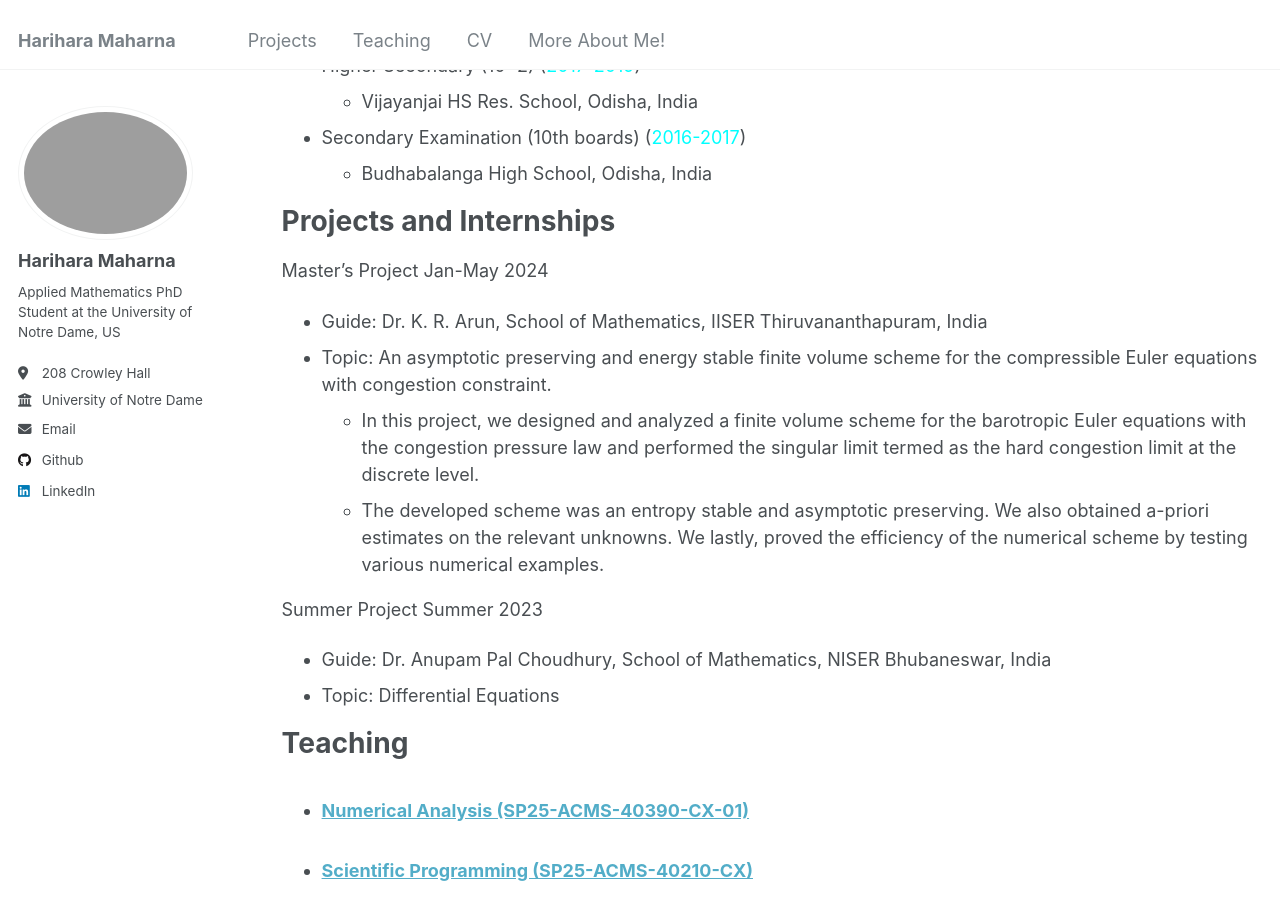
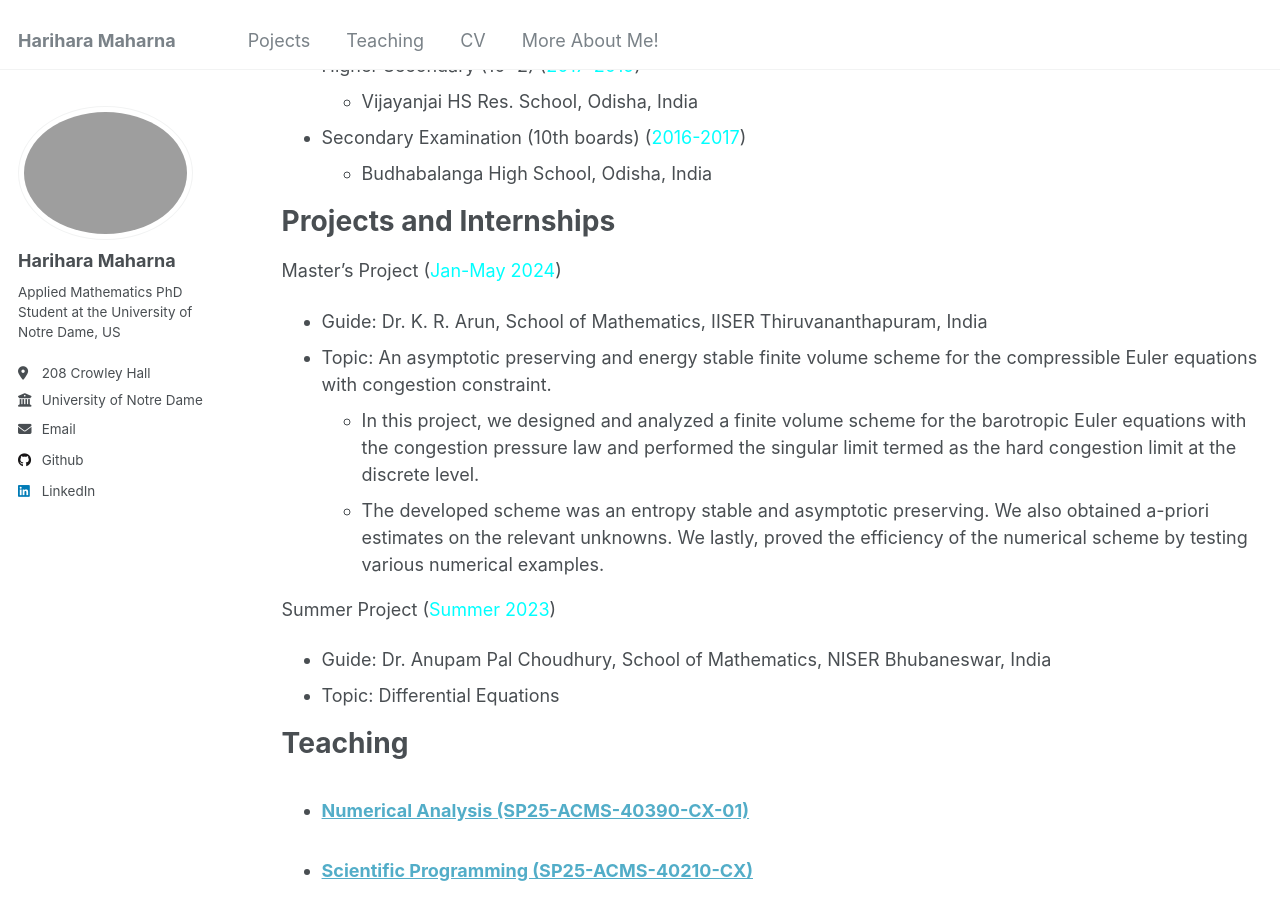
Before and after one commit to harihara-m/harihara-m.github.io, a Jekyll site: the page built from _pages/cv.md, in a window 1280 px wide and 900 px high, scrolled down 601 px. Built offline with Jekyll 4.4.1, drawn with Linux system fonts in a browser that asks for light colours.

Commit message:
projects

```diff
--- a/_data/navigation.yml
+++ b/_data/navigation.yml
@@ -8,8 +8,8 @@ main:
   # - title: "Publications"
   #   url: /publications/
 
-  - title: "Projects"
-    url: /Projects/
+  - title: "Pojects"
+    url: /portfolio/
 
   # - title: "Talks"
   #   url: /talks/
@@ -17,8 +17,6 @@ main:
   - title: "Teaching"
     url: /teaching/
 
-  # - title: "Portfolio"
-  #   url: /portfolio/
   #
   # - title: "Blog Posts"
   #   url: /year-archive/
--- a/_pages/cv.md
+++ b/_pages/cv.md
@@ -29,14 +29,14 @@ I am a first-year PhD student in Applied Mathematics in the Applied Computationa
 
 # Projects and Internships
 
-Master’s Project Jan-May 2024
+Master’s Project (<span style="color:cyan">Jan-May 2024</span>)
 
 - Guide: Dr. K. R. Arun, School of Mathematics, IISER Thiruvananthapuram, India
 - Topic: An asymptotic preserving and energy stable finite volume scheme for the compressible Euler equations with congestion constraint.
   - In this project, we designed and analyzed a finite volume scheme for the barotropic Euler equations with the congestion pressure law and performed the singular limit termed as the hard congestion limit at the discrete level.
   - The developed scheme was an entropy stable and asymptotic preserving. We also obtained a-priori estimates on the relevant unknowns. We lastly, proved the efficiency of the numerical scheme by testing various numerical examples.
 
-Summer Project Summer 2023
+Summer Project (<span style="color:cyan">Summer 2023</span>)
 
 - Guide: Dr. Anupam Pal Choudhury, School of Mathematics, NISER Bhubaneswar, India
 - Topic: Differential Equations
```
Also changed, not shown: _portfolio/portfolio-1.md (+25 -3 lines), _portfolio/portfolio-2.html (deleted, +0 -7 lines).
